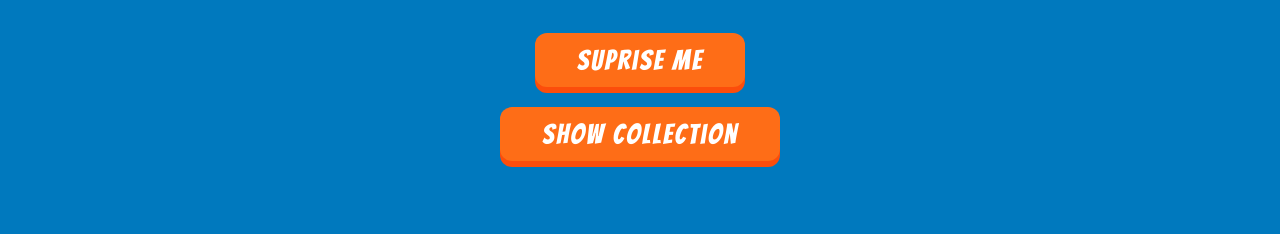
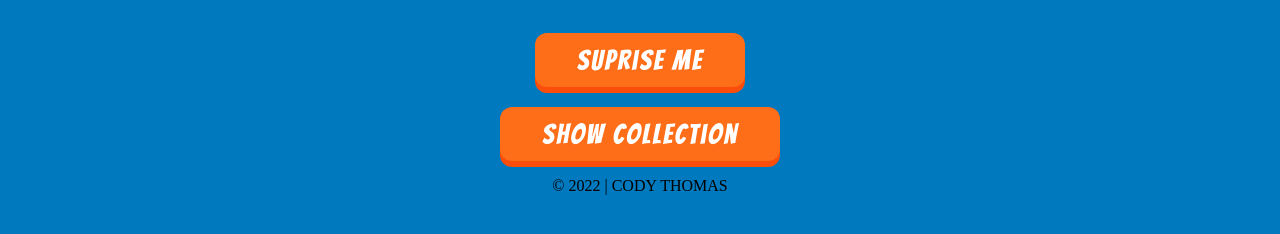
Before and after one commit to darthcody91/wdd330, a plain HTML site: page finalproject/index.html in a window 1280 px wide. Shown: the part 162-396 px from the top of the page. Drawn offline with Linux system fonts and the light colour scheme.

Commit message:
fINAL update

```diff
--- a/finalproject/css/hotwheels.css
+++ b/finalproject/css/hotwheels.css
@@ -8,6 +8,8 @@ font-family: 'Racing Sans One', cursive;
 /* styling for JS to work */
 html {
     overflow-y: scroll;
+    overflow-x: hidden;
+    max-width: 100%;
 }
 
 
@@ -117,6 +119,9 @@ li {
   }
 
 
+
+
+
 /* mobile specific style */
 @media only screen and (max-width: 600px) {
 
@@ -159,5 +164,4 @@ li {
 
 
 
-
 }
--- a/finalproject/index.html
+++ b/finalproject/index.html
@@ -38,6 +38,9 @@
 
     </main>
     <script src="js/hotwheels.js" defer="defer"></script>
+    <footer>
+        &copy; <span id="copyrightyear"></span> | CODY THOMAS
+              </footer>
 </body>
 
 
--- a/finalproject/js/hotwheels.js
+++ b/finalproject/js/hotwheels.js
@@ -81,3 +81,5 @@ function showlist() {
     x.style.display = "grid";
   }
 }
+
+document.getElementById("copyrightyear").innerHTML = new Date().getFullYear();
```
